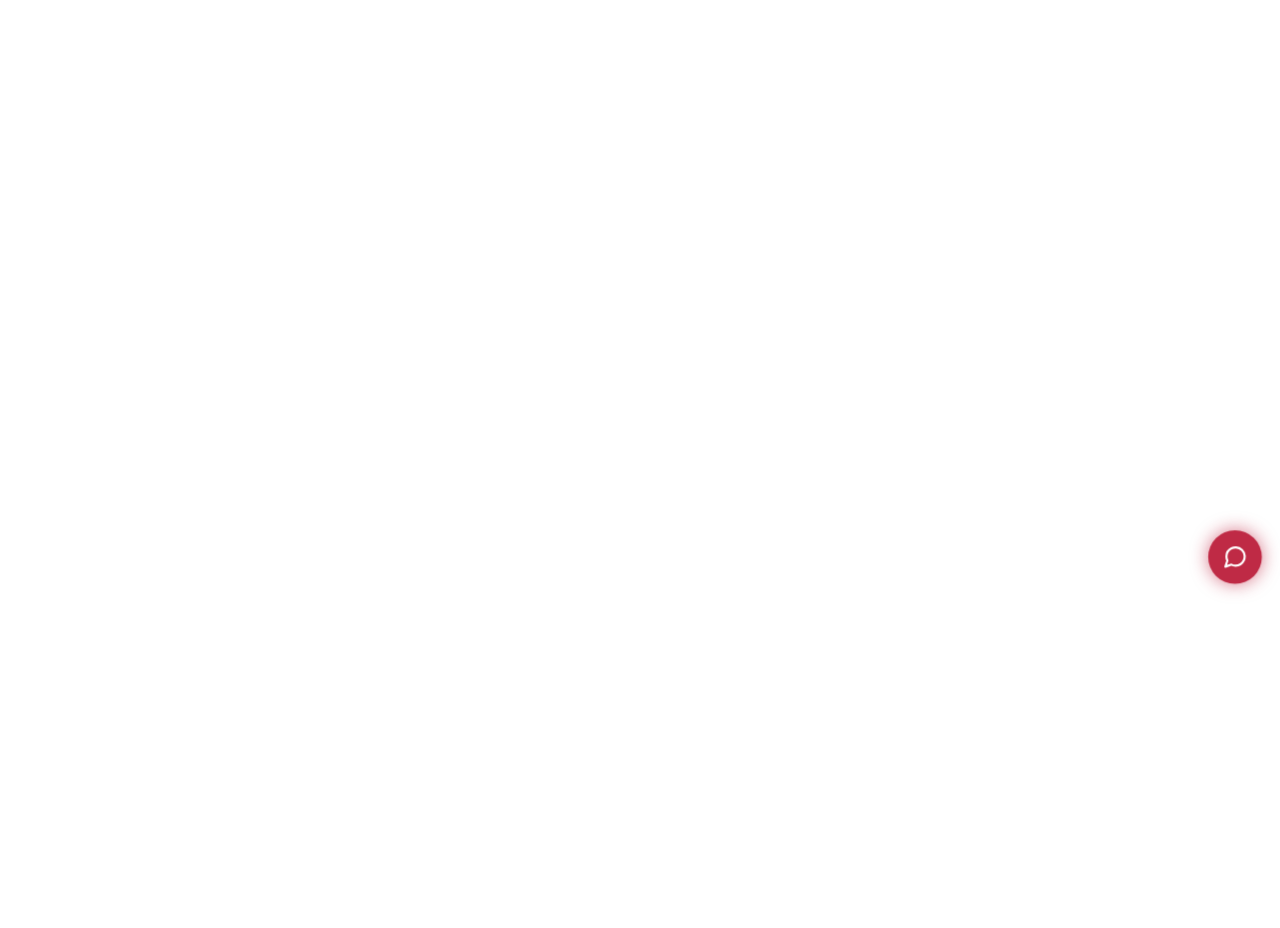
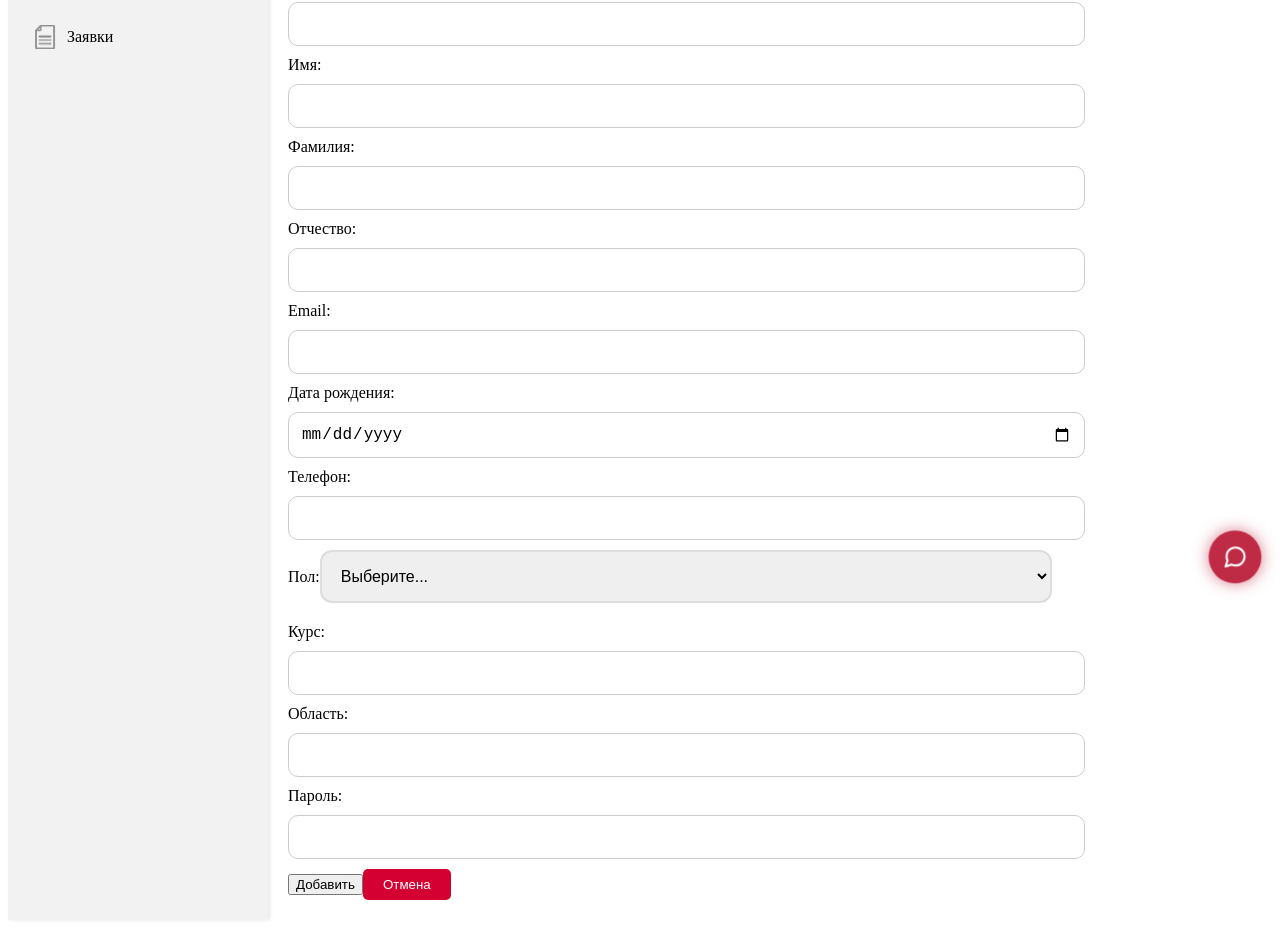
Before and after one commit to aruzhanR04/DormMate_front, a React (Create React App) app: page /admin/students/add in a window 1280 px wide. Before the commit this address had no page. Shown: the part 198-1126 px from the top of the page. Before the commit the page ends 800 px from the top, so only its background shows below. Built offline with nearby package versions, Linux system fonts and the light colour scheme; sample sign-in values are in the browser's storage.

Commit message:
admin panel fix

```diff
--- a/src/App.js
+++ b/src/App.js
@@ -18,20 +18,22 @@ import Logout from './components/Logout';
 import ChatIcon from './components/ChatIcon';
 import api from './api';
 
-// Новые компоненты админки:
 import AdminPanel from './components/AdminPanel';
 import AdminStudentsPage from './components/AdminStudentsPage';
 import AdminDormitoriesPage from './components/AdminDormitoriesPage';
 import AdminDormitoriesOperations from './components/AdminDormitoriesOperations';
+import AdminDormitoryAddPage from './components/AdminDormitoryAddPage';
+import AdminDormitoryViewPage from './components/AdminDormitoryViewPage';
+import AdminDormitoryEditPage from './components/AdminDormitoryEditPage';
 import AdminApplicationsPage from './components/AdminApplicationsPage';
 import ApplicationDetailPage from './components/ApplicationDetailPage';
 import StudentRoomDistributionPage from './components/StudentRoomDistributionPage';
 import AdminStudentsWorkPage from './components/AdminStudentsWorkPage';
 import AdminSelectStudentsPage from './components/AdminSelectStudentsPage';
+import AdminStudentAddPage from './components/AdminStudentAddPage';
 import AdminStudentViewPage from './components/AdminStudentViewPage';
 import AdminStudentEditPage from './components/AdminStudentEditPage';
 
-// Placeholder компоненты для недоделанных страниц
 const DormAdd = () => <div>Добавление общежития</div>;
 const DormUpdate = () => <div>Изменение общежития</div>;
 const DormDelete = () => <div>Удаление общежития</div>;
@@ -120,7 +122,6 @@ function App() {
             element={<PrivateRoute isAuthenticated={isAuthenticated}><Logout onLogout={handleLogout} /></PrivateRoute>}
           />
 
-          {/* Новые маршруты админки */}
           <Route
             path="/admin"
             element={<AdminRoute isAuthenticated={isAuthenticated} userRole={userRole}><AdminPanel /></AdminRoute>}
@@ -132,6 +133,10 @@ function App() {
           <Route
             path="/admin/students/work"
             element={<AdminRoute isAuthenticated={isAuthenticated} userRole={userRole}><AdminStudentsWorkPage /></AdminRoute>}
+          />
+          <Route
+            path="/admin/students/add"
+            element={<AdminRoute isAuthenticated={isAuthenticated} userRole={userRole}><AdminStudentAddPage /></AdminRoute>}
           />
           <Route
             path="/admin/students/view-one/:id"
@@ -148,6 +153,18 @@ function App() {
           <Route
             path="/admin/dormitories/operations"
             element={<AdminRoute isAuthenticated={isAuthenticated} userRole={userRole}><AdminDormitoriesOperations /></AdminRoute>}
+          />
+          <Route
+            path="/admin/dormitories/add"
+            element={<AdminRoute isAuthenticated={isAuthenticated} userRole={userRole}><AdminDormitoryAddPage /></AdminRoute>}
+          />
+          <Route
+            path="/admin/dormitories/view-one/:id"
+            element={<AdminRoute isAuthenticated={isAuthenticated} userRole={userRole}><AdminDormitoryViewPage /></AdminRoute>}
+          />
+          <Route
+            path="/admin/dormitories/change/:id"
+            element={<AdminRoute isAuthenticated={isAuthenticated} userRole={userRole}><AdminDormitoryEditPage /></AdminRoute>}
           />
           <Route
             path="/admin/applications"
--- a/src/components/AdminDormitoriesOperations.js
+++ b/src/components/AdminDormitoriesOperations.js
@@ -34,11 +34,11 @@ const AdminDormitoriesOperations = () => {
       <AdminSidebar />
       <div className="content-area">
         <h1>Общежития</h1>
-        <div className="actions-list">
+        {/* <div className="actions-list">
           <button onClick={() => navigate('/admin/dormitories/add')}>Добавить общежитие</button>
           <button onClick={() => navigate('/admin/dormitories/update')}>Изменение</button>
           <button onClick={() => navigate('/admin/dormitories/delete')}>Удаление</button>
-        </div>
+        </div> */}
         {message && <div className={`message ${message.type}`}>{message.text}</div>}
         <div className="dormitories-table-container">
           <table className="dormitories-table">
--- a/src/components/AdminDormitoriesPage.js
+++ b/src/components/AdminDormitoriesPage.js
@@ -1,4 +1,3 @@
-// src/components/AdminDormitoriesPage.js
 import React from 'react';
 import { useNavigate } from 'react-router-dom';
 import AdminSidebar from './AdminSidebar';
--- /dev/null
+++ b/src/components/AdminDormitoryAddPage.js
@@ -0,0 +1,85 @@
+import React, { useState } from "react";
+import { useNavigate } from "react-router-dom";
+import '../styles/AdminActions.css';
+import AdminSidebar from "./AdminSidebar";
+
+const AdminDormitoryAddPage = () => {
+    const navigate = useNavigate();
+
+    const [formData, setFormData] = useState({
+        name: "",
+        total_places: "",
+        rooms_for_two: "",
+        rooms_for_three: "",
+        rooms_for_four: "",
+        cost: ""
+    });
+
+    const handleChange = (e) => {
+        const { name, value } = e.target;
+        setFormData({ ...formData, [name]: value });
+    };
+
+    const handleSubmit = async (e) => {
+        e.preventDefault();
+        try {
+            const response = await fetch("/api/dorms/", {
+                method: "POST",
+                headers: {
+                    "Content-Type": "application/json"
+                },
+                body: JSON.stringify(formData)
+            });
+            if (response.ok) {
+                navigate("/admin/dormitories");
+            } else {
+                console.error("Ошибка при добавлении общежития");
+            }
+        } catch (error) {
+            console.error("Ошибка:", error);
+        }
+    };
+
+    return (
+        <div className="admin-page-container">
+            <AdminSidebar />
+            <div className="content-area">
+                <h2>Добавить общежитие</h2>
+                <form onSubmit={handleSubmit} className="form-container">
+                    <label>
+                        Название:
+                        <input type="text" name="name" value={formData.name} onChange={handleChange} required />
+                    </label>
+                    <label>
+                        Количество мест:
+                        <input type="number" name="total_places" value={formData.total_places} onChange={handleChange} required />
+                    </label>
+                    <label>
+                        Комнаты на 2:
+                        <input type="number" name="rooms_for_two" value={formData.rooms_for_two} onChange={handleChange} required />
+                    </label>
+                    <label>
+                        Комнаты на 3:
+                        <input type="number" name="rooms_for_three" value={formData.rooms_for_three} onChange={handleChange} required />
+                    </label>
+                    <label>
+                        Комнаты на 4:
+                        <input type="number" name="rooms_for_four" value={formData.rooms_for_four} onChange={handleChange} required />
+                    </label>
+                    <label>
+                        Стоимость:
+                        <input type="number" name="cost" value={formData.cost} onChange={handleChange} required />
+                    </label>
+                    <div className="form-actions">
+                        <button type="submit">Добавить</button>
+                        <button type="button" className="cancel-button" onClick={() => navigate("/admin/dormitories")}>
+                            Отмена
+                        </button>
+                    </div>
+                </form>
+            </div>
+        </div>
+    );
+};
+
+export default AdminDormitoryAddPage;
--- a/src/components/AdminSidebar.js
+++ b/src/components/AdminSidebar.js
@@ -1,4 +1,3 @@
-// src/components/AdminSidebar.js
 import React from 'react';
 import { useNavigate } from 'react-router-dom';
 import sicon from '../assets/sicon2.png';
@@ -14,7 +13,7 @@ const AdminSidebar = () => {
           <li onClick={() => navigate('/admin/students')}>
             <img src={sicon} alt="Студенты" className="nav-icon" /> <span>Студенты</span>
           </li>
-          <li onClick={() => navigate('/admin/dormitories/operations')}>
+          <li onClick={() => navigate('/admin/dormitories')}>
             <img src={dicon} alt="Общежития" className="nav-icon" /> <span>Общежития</span>
           </li>
           <li onClick={() => navigate('/admin/applications')}>
--- /dev/null
+++ b/src/components/AdminStudentAddPage.js
@@ -0,0 +1,114 @@
+import React, { useState } from "react";
+import { useNavigate } from "react-router-dom";
+import '../styles/AdminActions.css';
+import AdminSidebar from "./AdminSidebar";
+
+const AdminStudentAddPage = () => {
+    const navigate = useNavigate();
+
+    const [formData, setFormData] = useState({
+        s: "",
+        first_name: "",
+        last_name: "",
+        middle_name: "",
+        email: "",
+        birth_date: "",
+        phone_number: "",
+        gender: "",
+        course: "",
+        region: "",
+        password: ""
+    });
+
+    const handleChange = (e) => {
+        const { name, value } = e.target;
+        setFormData({ ...formData, [name]: value });
+    };
+
+    const handleSubmit = async (e) => {
+        e.preventDefault();
+        try {
+            const response = await fetch("/api/students/", {
+                method: "POST",
+                headers: {
+                    "Content-Type": "application/json"
+                },
+                body: JSON.stringify(formData)
+            });
+            if (response.ok) {
+                navigate("/admin/students");
+            } else {
+                console.error("Ошибка при добавлении студента");
+            }
+        } catch (error) {
+            console.error("Ошибка:", error);
+        }
+    };
+
+    return (
+        <div className="admin-page-container">
+            <AdminSidebar />
+            <div className="content-area">
+                <h2>Добавить студента</h2>
+                <form onSubmit={handleSubmit} className="form-container">
+                    <label>
+                        ID (s):
+                        <input type="text" name="s" value={formData.s} onChange={handleChange} required />
+                    </label>
+                    <label>
+                        Имя:
+                        <input type="text" name="first_name" value={formData.first_name} onChange={handleChange} required />
+                    </label>
+                    <label>
+                        Фамилия:
+                        <input type="text" name="last_name" value={formData.last_name} onChange={handleChange} required />
+                    </label>
+                    <label>
+                        Отчество:
+                        <input type="text" name="middle_name" value={formData.middle_name} onChange={handleChange} />
+                    </label>
+                    <label>
+                        Email:
+                        <input type="email" name="email" value={formData.email} onChange={handleChange} required />
+                    </label>
+                    <label>
+                        Дата рождения:
+                        <input type="date" name="birth_date" value={formData.birth_date} onChange={handleChange} />
+                    </label>
+                    <label>
+                        Телефон:
+                        <input type="text" name="phone_number" value={formData.phone_number} onChange={handleChange} />
+                    </label>
+                    <label>
+                        Пол:
+                        <select name="gender" value={formData.gender} onChange={handleChange}>
+                            <option value="">Выберите...</option>
+                            <option value="M">Мужской</option>
+                            <option value="F">Женский</option>
+                        </select>
+                    </label>
+                    <label>
+                        Курс:
+                        <input type="text" name="course" value={formData.course} onChange={handleChange} required />
+                    </label>
+                    <label>
+                        Область:
+                        <input type="text" name="region" value={formData.region} onChange={handleChange} required />
+                    </label>
+                    <label>
+                        Пароль:
+                        <input type="password" name="password" value={formData.password} onChange={handleChange} required />
+                    </label>
+                    <div className="form-actions">
+                        <button type="submit">Добавить</button>
+                        <button type="button" className="cancel-button" onClick={() => navigate("/admin/students")}>
+                            Отмена
+                        </button>
+                    </div>
+                </form>
+            </div>
+        </div>
+    );
+};
+
+export default AdminStudentAddPage;
--- a/src/components/AdminStudentEditPage.js
+++ b/src/components/AdminStudentEditPage.js
@@ -34,11 +34,11 @@ const AdminStudentEditPage = () => {
     e.preventDefault();
     try {
       await api.put(`/students/${id}`, formData);
-      setMessage({ type: 'success', text: 'Данные успешно сохранены' });
+      setMessage('Данные успешно сохранены.');
       navigate('/admin/students');
     } catch (error) {
       console.error('Ошибка при сохранении данных:', error);
-      setMessage({ type: 'error', text: 'Ошибка при сохранении данных' });
+      setMessage('Ошибка при сохранении данных.');
     }
   };
 
@@ -98,7 +98,12 @@ const AdminStudentEditPage = () => {
           </label>
           <label>
             Область:
-            <input type="text" name="region" value={formData.region ? formData.region.region_name : ''} onChange={handleChange} />
+            <input
+              type="text"
+              name="region"
+              value={formData.region?.region_name || ''}
+              onChange={handleChange}
+            />
           </label>
           <label>
             Пол:
@@ -109,11 +114,15 @@ const AdminStudentEditPage = () => {
             </select>
           </label>
           <div className="form-actions">
-            <button type="button" className="cancel-button" onClick={handleCancel}>Отмена</button>
-            <button type="submit" className="save-button">Сохранить</button>
+            <button type="button" className="cancel-button" onClick={handleCancel}>
+              Отмена
+            </button>
+            <button type="submit" className="save-button">
+              Сохранить
+            </button>
           </div>
         </form>
-        {message && <div className={`message ${message.type}`}>{message.text}</div>}
+        {message && <div className={`message ${message.includes('ошибка') ? 'error' : 'success'}`}>{message}</div>}
       </div>
     </div>
   );
--- a/src/components/AdminStudentViewPage.js
+++ b/src/components/AdminStudentViewPage.js
@@ -49,7 +49,7 @@ const AdminStudentViewPage = () => {
           <p><strong>Телефон:</strong> {student.phone_number || '-'}</p>
           <p><strong>Дата рождения:</strong> {student.birth_date ? new Date(student.birth_date).toLocaleDateString() : '-'}</p>
           <p><strong>Курс:</strong> {student.course}</p>
-          <p><strong>Область:</strong> {student.region ? student.region.region_name : '-'}</p>
+          <p><strong>Область:</strong> {student.region?.region_name || '-'}</p>
           <p><strong>Пол:</strong> {student.gender || '-'}</p>
         </div>
         <button className="cancel-button" onClick={() => navigate('/admin/students')}>Назад к списку</button>
--- a/src/components/AdminStudentsPage.js
+++ b/src/components/AdminStudentsPage.js
@@ -30,7 +30,7 @@ const AdminStudentsPage = () => {
       <div className="content-area">
         <h1>Студенты</h1>
         <div className="actions-list">
-          <button onClick={() => navigate('/admin/students/add-student')}>Добавить студента</button>
+          <button onClick={() => navigate('/admin/students/add')}>Добавить студента</button>
           <button onClick={() => navigate('/admin/students/work')}>Просмотр всех студентов</button>
         </div>
         <div className="excel-upload-section">
```
